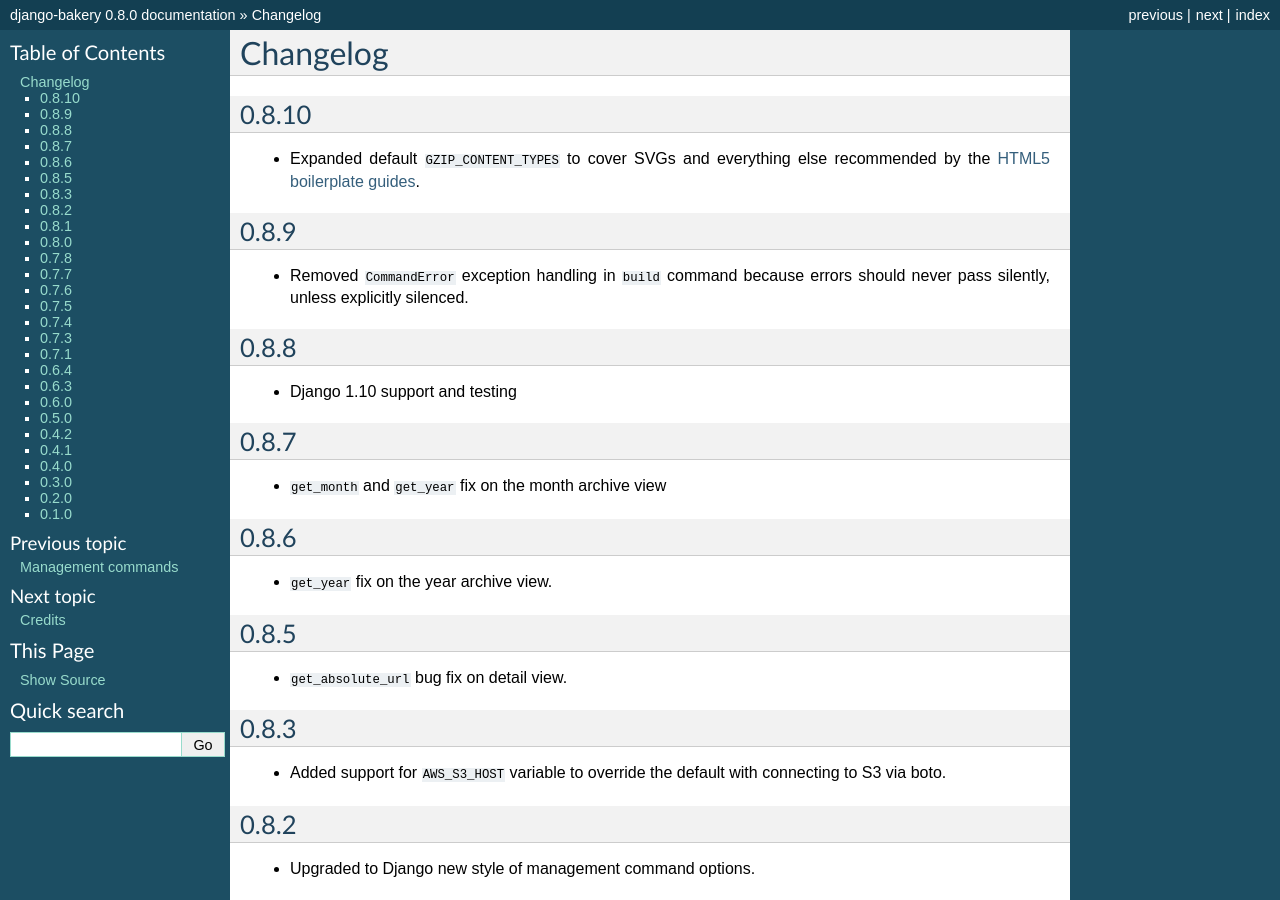
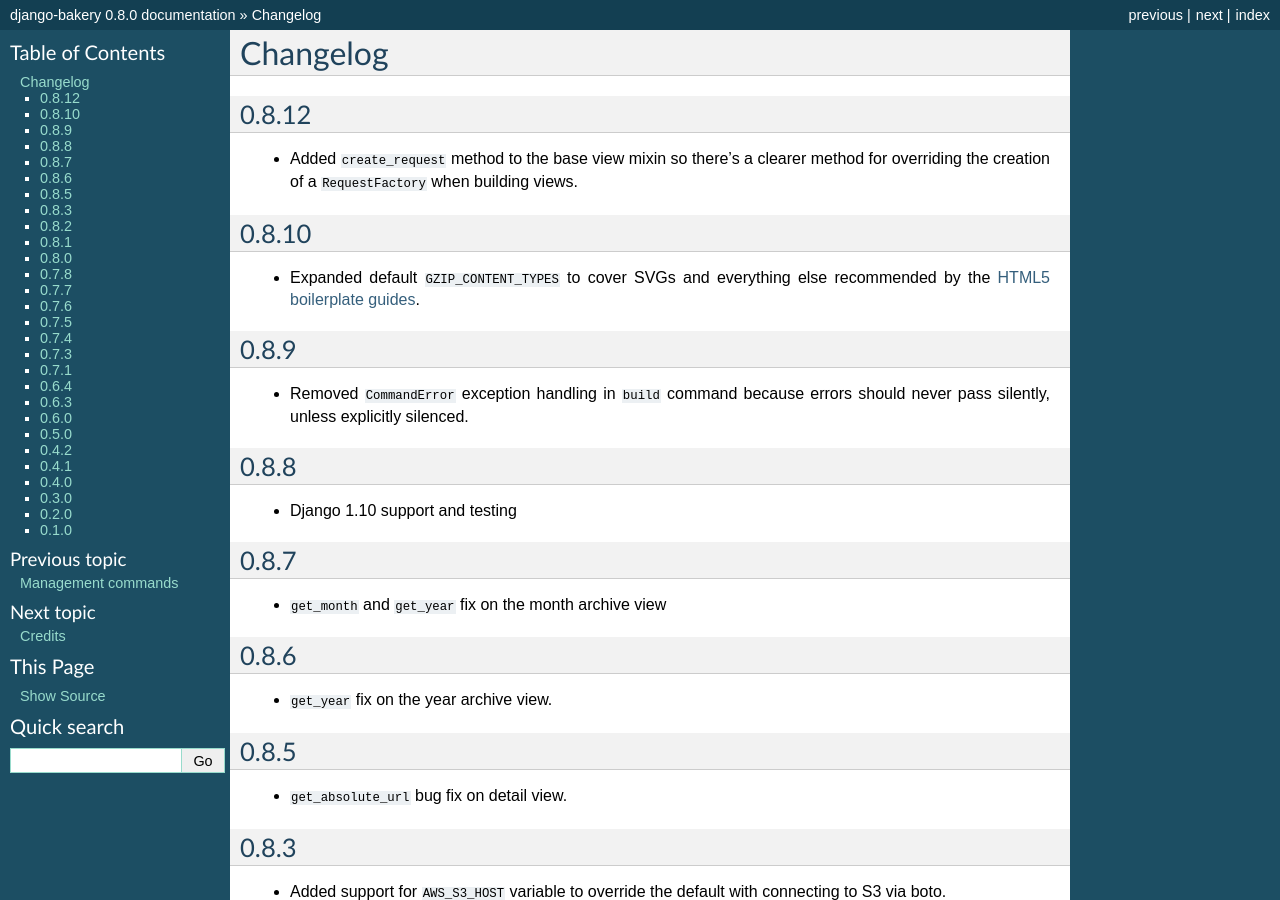
Before and after one commit to Sibizwan5/django-bakery, a Sphinx documentation site: the page built from docs/changelog.rst, in a window 1280 px wide and 900 px high. Built offline with Sphinx 7.4.7, drawn with Linux system fonts in a browser that asks for light colours.

Commit message:
Updated changelog

```diff
--- a/docs/changelog.rst
+++ b/docs/changelog.rst
@@ -1,5 +1,10 @@
 Changelog
 =========
+
+0.8.12
+------
+
+* Added ``create_request`` method to the base view mixin so there's a clearer method for overriding the creation of a ``RequestFactory`` when building views.
 
 0.8.10
 ------
```
